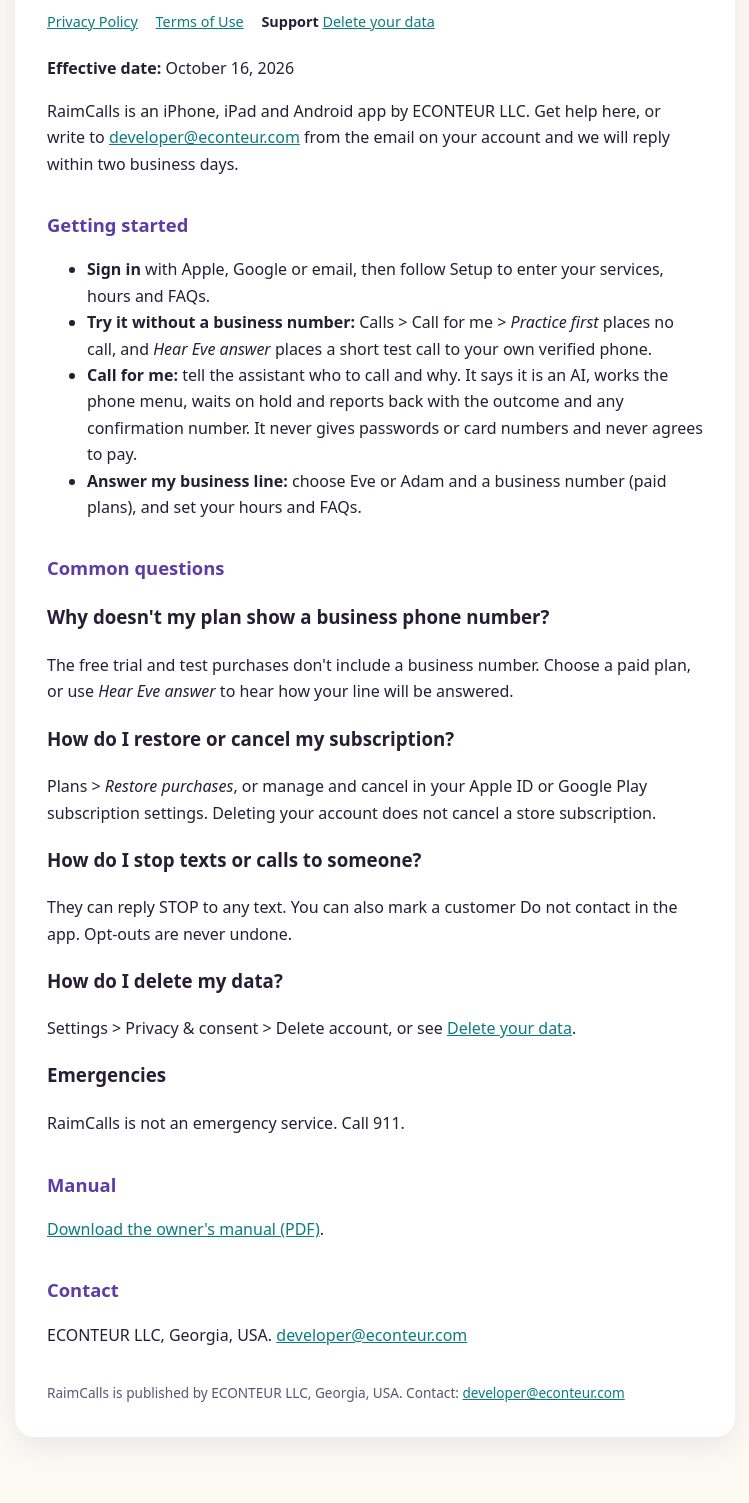
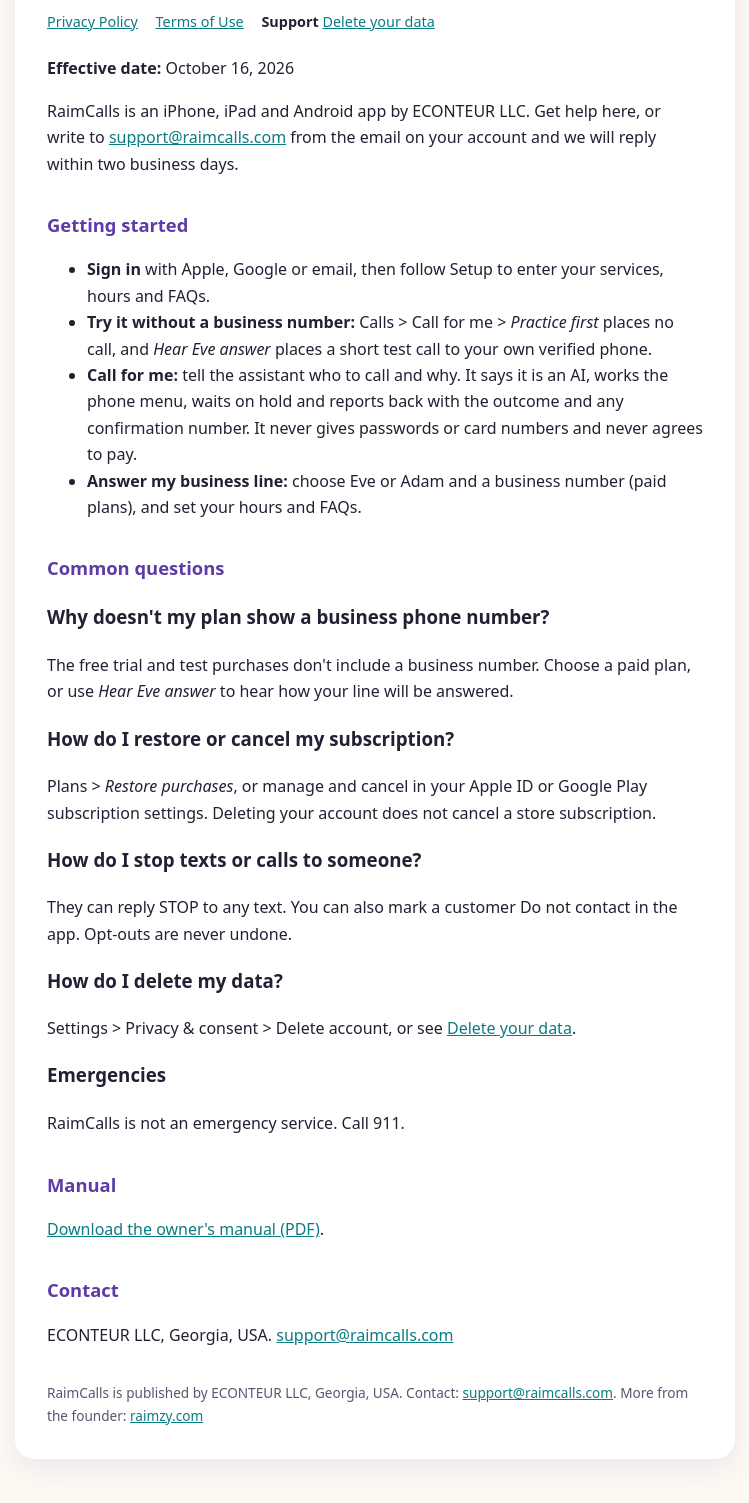
Before and after one commit to eniggie/econteur-apps, a plain HTML site: page raimcalls/support.html in a window 1280 px wide. Shown: the part 155-1658 px from the top of the page, without its empty margins (265-1014 px from the left). Drawn offline with Linux system fonts and the light colour scheme.

Commit message:
RaimCalls pages: reachable contact, raimzy.com footer, no em dashes
support, privacy, terms and delete-data gave developer@econteur.com as the
contact (9 places, including the data-deletion request), an address with no
verified destination. They now give support@raimcalls.com, which Cloudflare
Email Routing forwards to the owner (tested 2026-11-10).

Footer adds "More from the founder: raimzy.com" (owner rule: every ECONTEUR
site links raimzy.com). Titles drop the em dash ("Support | RaimCalls").

Co-Authored-By: Claude Opus 5.5 <noreply@anthropic.com>

```diff
--- a/raimcalls/support.html
+++ b/raimcalls/support.html
@@ -1,7 +1,7 @@
 <!doctype html>
 <html lang="en"><head><meta charset="utf-8"/>
 <meta name="viewport" content="width=device-width,initial-scale=1"/>
-<title>RaimCalls — Support</title>
+<title>Support | RaimCalls</title>
 <meta name="description" content="RaimCalls Support. RaimCalls is an app by ECONTEUR LLC."/>
 <link rel="stylesheet" href="../style.css"/></head>
 <body><main><div class="card">
@@ -9,7 +9,7 @@
 <nav><a href="privacy.html">Privacy Policy</a> <a href="terms.html">Terms of Use</a> <strong>Support</strong> <a href="delete-data.html">Delete your data</a></nav>
 <p><strong>Effective date:</strong> October 16, 2026</p>
 
-<p>RaimCalls is an iPhone, iPad and Android app by ECONTEUR LLC. Get help here, or write to <a href="mailto:developer@econteur.com">developer@econteur.com</a> from the email on your account and we will reply within two business days.</p>
+<p>RaimCalls is an iPhone, iPad and Android app by ECONTEUR LLC. Get help here, or write to <a href="mailto:support@raimcalls.com">support@raimcalls.com</a> from the email on your account and we will reply within two business days.</p>
 
 <h2>Getting started</h2>
 <ul>
@@ -35,7 +35,7 @@
 <p><a href="manual.pdf">Download the owner's manual (PDF)</a>.</p>
 
 <h2>Contact</h2>
-<p>ECONTEUR LLC, Georgia, USA. <a href="mailto:developer@econteur.com">developer@econteur.com</a></p>
+<p>ECONTEUR LLC, Georgia, USA. <a href="mailto:support@raimcalls.com">support@raimcalls.com</a></p>
 
-<footer>RaimCalls is published by ECONTEUR LLC, Georgia, USA. Contact: <a href="mailto:developer@econteur.com">developer@econteur.com</a></footer>
+<footer>RaimCalls is published by ECONTEUR LLC, Georgia, USA. Contact: <a href="mailto:support@raimcalls.com">support@raimcalls.com</a>. More from the founder: <a href="https://raimzy.com/">raimzy.com</a></footer>
 </div></main></body></html>
```
Also changed, not shown: raimcalls/delete-data.html (+3 -3 lines), raimcalls/privacy.html (+3 -3 lines), raimcalls/terms.html (+3 -3 lines).
